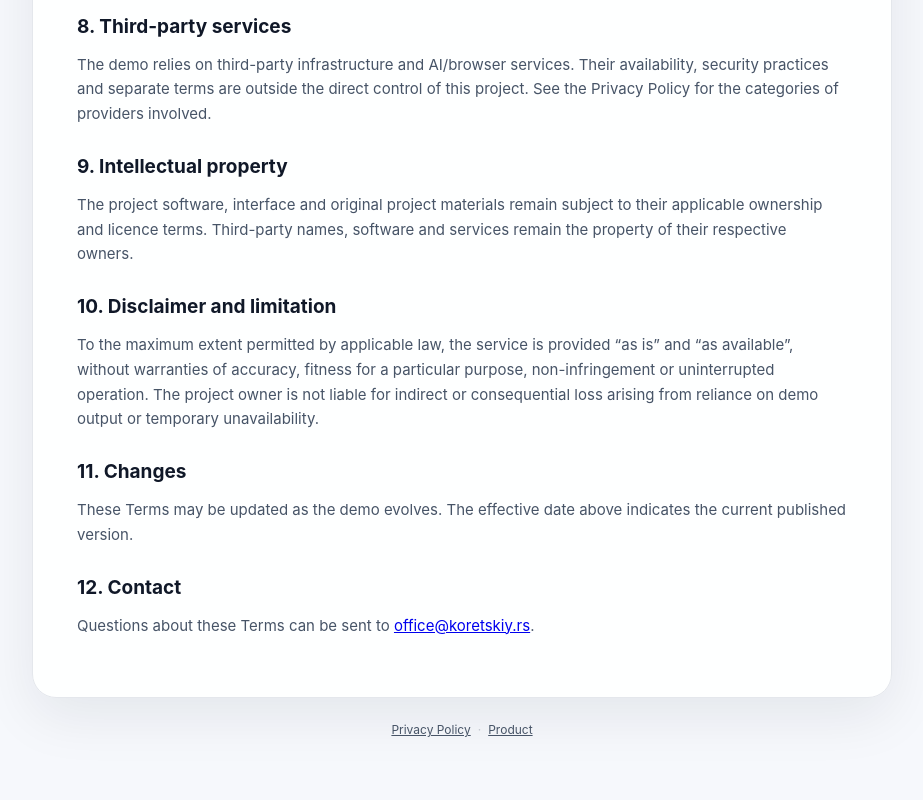
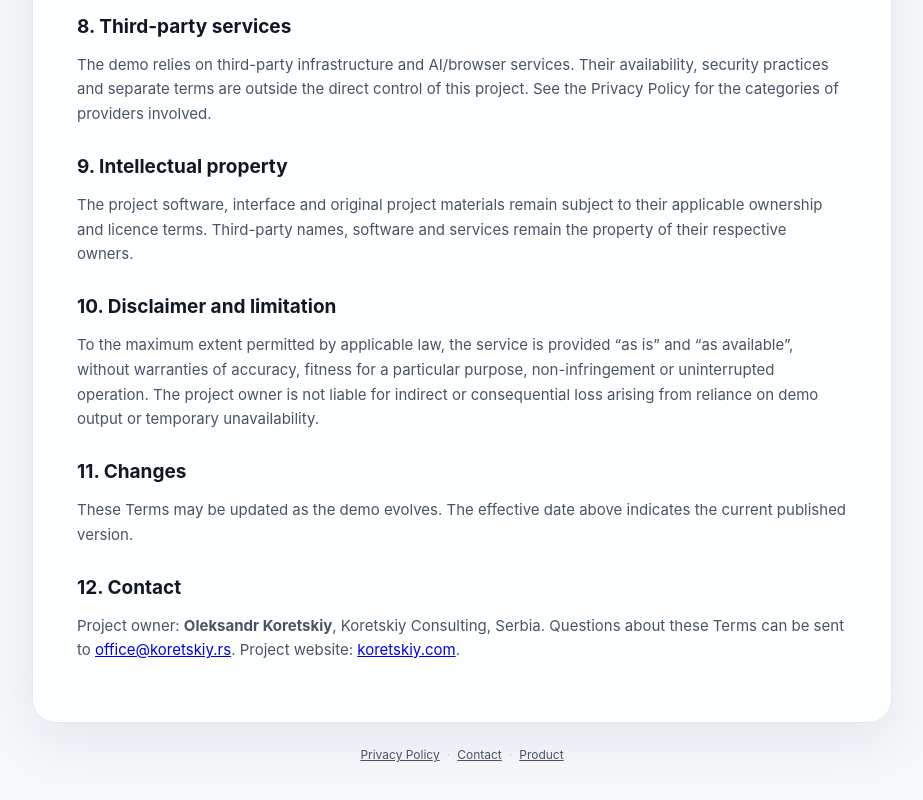
Before and after one commit to oikua66/mozaik-live-translator, a website: page public-showcase3/terms.html in a window 1280 px wide. Shown: the part 1305-2105 px from the top of the page, without its empty margins (178-1101 px from the left). Drawn offline with Linux system fonts and the light colour scheme.

Commit message:
Add project owner contact details to Terms

```diff
--- a/public-showcase3/terms.html
+++ b/public-showcase3/terms.html
@@ -51,9 +51,9 @@
       <p>These Terms may be updated as the demo evolves. The effective date above indicates the current published version.</p>
 
       <h2>12. Contact</h2>
-      <p>Questions about these Terms can be sent to <a href="mailto:office@koretskiy.rs">office@koretskiy.rs</a>.</p>
+      <p>Project owner: <strong>Oleksandr Koretskiy</strong>, Koretskiy Consulting, Serbia. Questions about these Terms can be sent to <a href="mailto:office@koretskiy.rs">office@koretskiy.rs</a>. Project website: <a href="https://koretskiy.com">koretskiy.com</a>.</p>
     </article>
-    <div class="footer"><a href="/privacy.html">Privacy Policy</a><span>·</span><a href="/">Product</a></div>
+    <div class="footer"><a href="/privacy.html">Privacy Policy</a><span>·</span><a href="/contact.html">Contact</a><span>·</span><a href="/">Product</a></div>
   </main>
 </body>
 </html>
```
